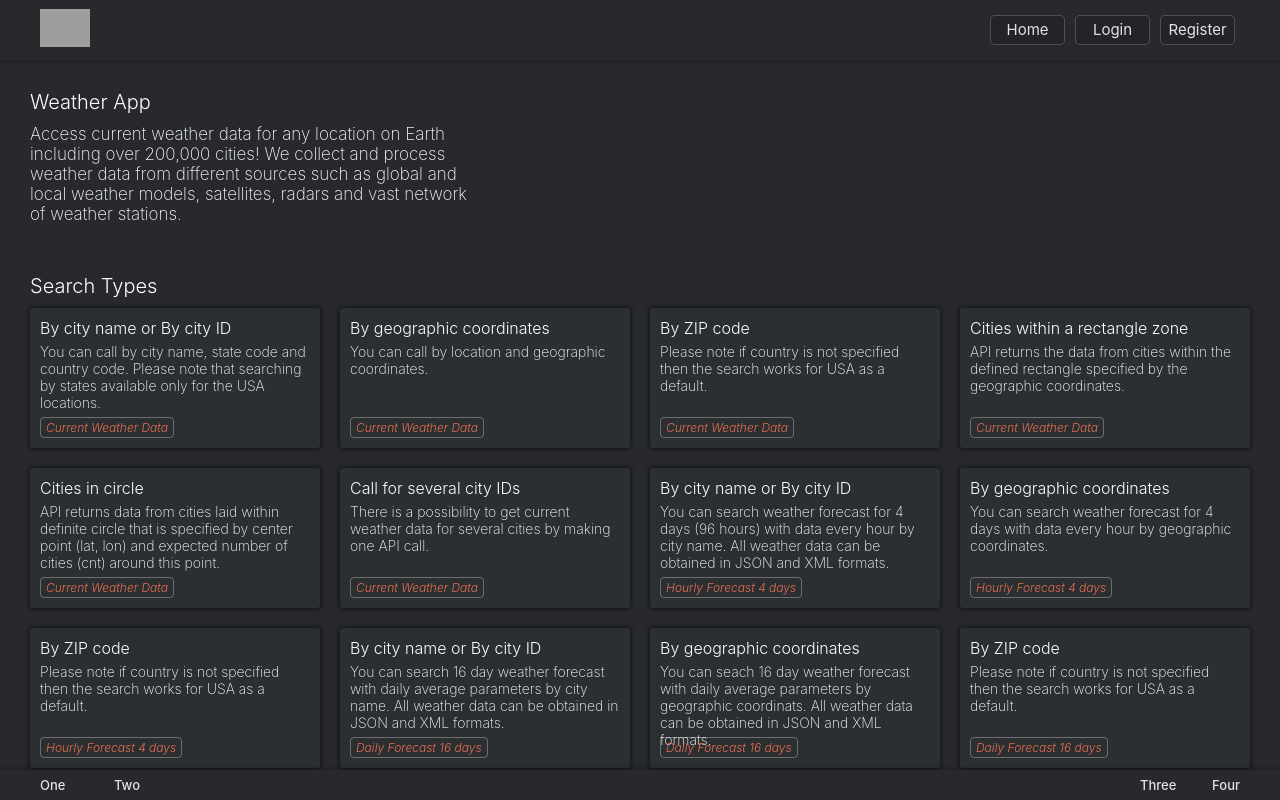
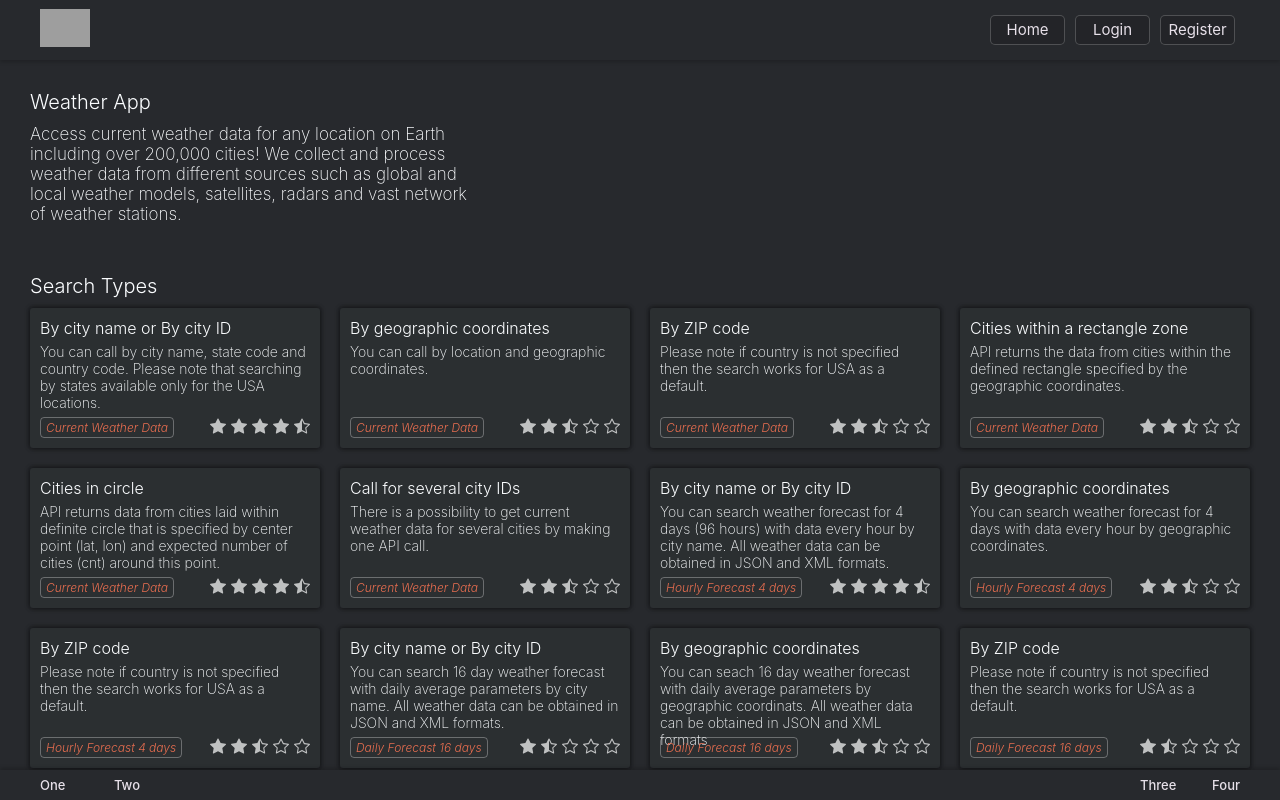
Before and after one commit to hadiazb/pageExample, a React (Create React App) app: page / in a window 1280 px wide. Built offline with nearby package versions, Linux system fonts and the light colour scheme; grey boxes are pictures that could not be loaded.

Commit message:
[ADD] list content

```diff
--- a/src/Containers/Home.js
+++ b/src/Containers/Home.js
@@ -1,8 +1,9 @@
 import React from 'react';
 import '../Styles/Containers/Home.css';
 import { connect } from 'react-redux';
+import Data from '../assets/data/HomeData';
 
-const Home = (props) => {
+const Home = () => {
 	return (
 		<section className='home'>
 			<div className='home__header'>
@@ -20,128 +21,24 @@ const Home = (props) => {
 			<div className='home__main'>
 				<h3 className='home__main-title'>Search Types</h3>
 				<ul className='home__main-list'>
-					<li className='item'>
-						<h3 className='home__main-subtitle'>
-							By city name or By city ID
-						</h3>
-						<p className='home__main-text'>
-							You can call by city name, state code and country
-							code. Please note that searching by states available
-							only for the USA locations.
-						</p>
-						<i>Current Weather Data</i>
-					</li>
-					<li className='item'>
-						<h3 className='home__main-subtitle'>
-							By geographic coordinates
-						</h3>
-						<p className='home__main-text'>
-							You can call by location and geographic coordinates.
-						</p>
-						<i>Current Weather Data</i>
-					</li>
-					<li className='item'>
-						<h3 className='home__main-subtitle'>By ZIP code</h3>
-						<p className='home__main-text'>
-							Please note if country is not specified then the
-							search works for USA as a default.
-						</p>
-						<i>Current Weather Data</i>
-					</li>
-					<li className='item'>
-						<h3 className='home__main-subtitle'>
-							Cities within a rectangle zone
-						</h3>
-						<p className='home__main-text'>
-							API returns the data from cities within the defined
-							rectangle specified by the geographic coordinates.
-						</p>
-						<i>Current Weather Data</i>
-					</li>
-					<li className='item'>
-						<h3 className='home__main-subtitle'>
-							Cities in circle
-						</h3>
-						<p className='home__main-text'>
-							API returns data from cities laid within definite
-							circle that is specified by center point (lat, lon)
-							and expected number of cities (cnt) around this
-							point.
-						</p>
-						<i>Current Weather Data</i>
-					</li>
-					<li className='item'>
-						<h3 className='home__main-subtitle'>
-							Call for several city IDs
-						</h3>
-						<p className='home__main-text'>
-							There is a possibility to get current weather data
-							for several cities by making one API call.
-						</p>
-						<i>Current Weather Data</i>
-					</li>
-
-					<li className='item'>
-						<h3 className='home__main-subtitle'>
-							By city name or By city ID
-						</h3>
-						<p className='home__main-text'>
-							You can search weather forecast for 4 days (96 hours)
-							with data every hour by city name. All weather data
-							can be obtained in JSON and XML formats.
-						</p>
-						<i>Hourly Forecast 4 days</i>
-					</li>
-					<li className='item'>
-						<h3 className='home__main-subtitle'>
-							By geographic coordinates
-						</h3>
-						<p className='home__main-text'>
-							You can search weather forecast for 4 days with data
-							every hour by geographic coordinates.
-						</p>
-						<i>Hourly Forecast 4 days</i>
-					</li>
-					<li className='item'>
-						<h3 className='home__main-subtitle'>By ZIP code</h3>
-						<p className='home__main-text'>
-							Please note if country is not specified then the
-							search works for USA as a default.
-						</p>
-						<i>Hourly Forecast 4 days</i>
-					</li>
-
-					<li className='item'>
-						<h3 className='home__main-subtitle'>
-							By city name or By city ID
-						</h3>
-						<p className='home__main-text'>
-							You can search 16 day weather forecast with daily
-							average parameters by city name. All weather data can
-							be obtained in JSON and XML formats.
-						</p>
-						<i>Daily Forecast 16 days</i>
-					</li>
-					<li className='item'>
-						<h3 className='home__main-subtitle'>
-							By geographic coordinates
-						</h3>
-						<p className='home__main-text'>
-							You can seach 16 day weather forecast with daily
-							average parameters by geographic coordinats. All
-							weather data can be obtained in JSON and XML formats.
-						</p>
-						<i>Daily Forecast 16 days</i>
-					</li>
-					<li className='item'>
-						<h3 className='home__main-subtitle'>By ZIP code</h3>
-						<p className='home__main-text'>
-							Please note if country is not specified then the
-							search works for USA as a default.
-						</p>
-						<i>Daily Forecast 16 days</i>
-					</li>
-
+					{Data.map((item) => (
+						<li className='item' key={item.id}>
+							<h3 className='home__main-subtitle'>{item.title}</h3>
+							<p className='home__main-text'>{item.text}</p>
+							<i>{item.label}</i>
+							<div className='home__main-star'>
+								{item.icon.map((icon, index) => (
+									<div key={index}>
+										<span>{icon.one}</span>
+										<span>{icon.two}</span>
+										<span>{icon.three}</span>
+										<span>{icon.four}</span>
+										<span>{icon.five}</span>
+									</div>
+								))}
+							</div>
+						</li>
+					))}
 				</ul>
 			</div>
 		</section>
--- a/src/Styles/Containers/Home.css
+++ b/src/Styles/Containers/Home.css
@@ -82,8 +82,8 @@
 }
 
 .home .home__main .home__main-list .item {
-  position: relative;
-  height: 140px;
+	position: relative;
+	height: 140px;
 	padding: 10px;
 	border-radius: 3px;
 	box-shadow: 0 -2px 4px rgba(0, 0, 0, 0.2),
@@ -118,7 +118,18 @@
 	padding-bottom: 5px;
 	border: 1px solid rgba(255, 255, 255, 0.3);
 	padding: 2px 5px;
-  border-radius: 4px;
+	border-radius: 4px;
+	position: absolute;
+	bottom: 10px;
+}
+
+.home .home__main .home__main-list .item .home__main-star {
+	width: 100px;
   position: absolute;
   bottom: 10px;
+  right: 10px;
+  display: flex;
+  justify-content: space-between;
+  align-items: center;
+  color: rgba(255, 255, 255, 0.7);
 }
--- /dev/null
+++ b/src/assets/data/HomeData.js
@@ -0,0 +1,182 @@
+import {
+	BsStarFill,
+	BsStarHalf,
+	BsStar,
+} from 'react-icons/bs';
+
+const Data = [
+	{
+		id: 1,
+		title: 'By city name or By city ID',
+		text: `You can call by city name, state code and country
+    code. Please note that searching by states available
+    only for the USA locations.`,
+		label: 'Current Weather Data',
+		icon: [
+			{ one: <BsStarFill /> },
+			{ two: <BsStarFill /> },
+			{ three: <BsStarFill /> },
+			{ four: <BsStarFill /> },
+			{ five: <BsStarHalf />  },
+		],
+	},
+	{
+		id: 2,
+		title: 'By geographic coordinates',
+		text: `You can call by location and geographic coordinates.`,
+		label: 'Current Weather Data',
+		icon: [
+			{ one: <BsStarFill /> },
+			{ two: <BsStarFill /> },
+			{ three: <BsStarHalf />  },
+			{ four: <BsStar/> },
+			{ five: <BsStar/> },
+		],
+	},
+	{
+		id: 3,
+		title: 'By ZIP code',
+		text: `Please note if country is not specified then the
+    search works for USA as a default.`,
+		label: 'Current Weather Data',
+		icon: [
+			{ one: <BsStarFill /> },
+			{ two: <BsStarFill /> },
+			{ three: <BsStarHalf />  },
+			{ four: <BsStar/> },
+			{ five: <BsStar/> },
+		],
+	},
+	{
+		id: 4,
+		title: 'Cities within a rectangle zone',
+		text: `API returns the data from cities within the defined
+    rectangle specified by the geographic coordinates.`,
+		label: 'Current Weather Data',
+		icon: [
+			{ one: <BsStarFill /> },
+			{ two: <BsStarFill /> },
+			{ three: <BsStarHalf />  },
+			{ four: <BsStar/> },
+			{ five: <BsStar/> },
+		],
+	},
+	{
+		id: 5,
+		title: 'Cities in circle',
+		text: `API returns data from cities laid within definite
+    circle that is specified by center point (lat, lon) and
+    expected number of cities (cnt) around this point.`,
+		label: 'Current Weather Data',
+		icon: [
+			{ one: <BsStarFill /> },
+			{ two: <BsStarFill /> },
+			{ three: <BsStarFill /> },
+			{ four: <BsStarFill /> },
+			{ five: <BsStarHalf />  },
+		],
+	},
+	{
+		id: 6,
+		title: 'Call for several city IDs',
+		text: `There is a possibility to get current weather
+    data for several cities by making one API call.`,
+		label: 'Current Weather Data',
+		icon: [
+			{ one: <BsStarFill /> },
+			{ two: <BsStarFill /> },
+			{ three: <BsStarHalf />  },
+			{ four: <BsStar/> },
+			{ five: <BsStar/> },
+		],
+	},
+	{
+		id: 7,
+		title: 'By city name or By city ID',
+		text: `You can search weather forecast for 4 days
+    (96 hours) with data every hour by city name. All
+    weather data can be obtained in JSON and XML formats.`,
+		label: 'Hourly Forecast 4 days',
+		icon: [
+			{ one: <BsStarFill /> },
+			{ two: <BsStarFill /> },
+			{ three: <BsStarFill /> },
+			{ four: <BsStarFill /> },
+			{ five: <BsStarHalf />  },
+		],
+	},
+	{
+		id: 8,
+		title: 'By geographic coordinates',
+		text: `You can search weather forecast for 4 days with
+    data every hour by geographic coordinates.`,
+		label: 'Hourly Forecast 4 days',
+		icon: [
+			{ one: <BsStarFill /> },
+			{ two: <BsStarFill /> },
+			{ three: <BsStarHalf />  },
+			{ four: <BsStar/> },
+			{ five: <BsStar/> },
+		],
+	},
+	{
+		id: 9,
+		title: 'By ZIP code',
+		text: `Please note if country is not specified then the
+    search works for USA as a default.`,
+		label: 'Hourly Forecast 4 days',
+		icon: [
+			{ one: <BsStarFill /> },
+			{ two: <BsStarFill /> },
+			{ three: <BsStarHalf />  },
+			{ four: <BsStar/> },
+			{ five: <BsStar/> },
+		],
+	},
+	{
+		id: 10,
+		title: 'By city name or By city ID',
+		text: `You can search 16 day weather forecast with daily
+    average parameters by city name. All weather data can be
+    obtained in JSON and XML formats.`,
+		label: 'Daily Forecast 16 days',
+		icon: [
+			{ one: <BsStarFill /> },
+			{ two: <BsStarHalf />  },
+			{ three: <BsStar/> },
+			{ four: <BsStar/> },
+			{ five: <BsStar/> },
+		],
+	},
+	{
+		id: 11,
+		title: 'By geographic coordinates',
+		text: `You can seach 16 day weather forecast with daily
+    average parameters by geographic coordinats. All weather
+    data can be obtained in JSON and XML formats`,
+		label: 'Daily Forecast 16 days',
+		icon: [
+			{ one: <BsStarFill /> },
+			{ two: <BsStarFill /> },
+			{ three: <BsStarHalf />  },
+			{ four: <BsStar/> },
+			{ five: <BsStar/> },
+		],
+	},
+	{
+		id: 12,
+		title: 'By ZIP code',
+		text: `Please note if country is not specified then the
+    search works for USA as a default.`,
+		label: 'Daily Forecast 16 days',
+		icon: [
+			{ one: <BsStarFill /> },
+			{ two: <BsStarHalf /> },
+			{ three: <BsStar/> },
+			{ four: <BsStar/> },
+			{ five: <BsStar/> },
+		],
+	},
+];
+
+export default Data;
```
